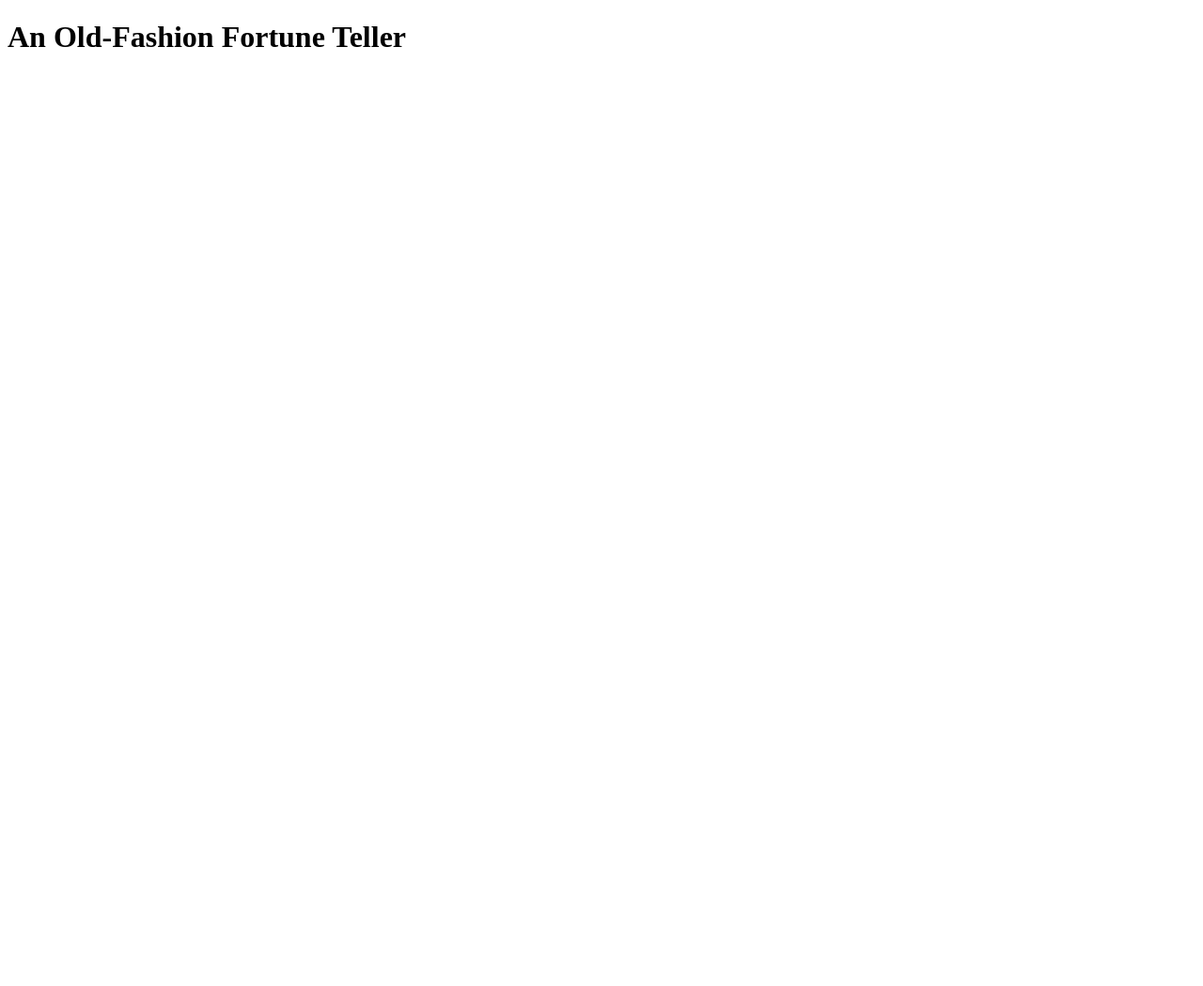
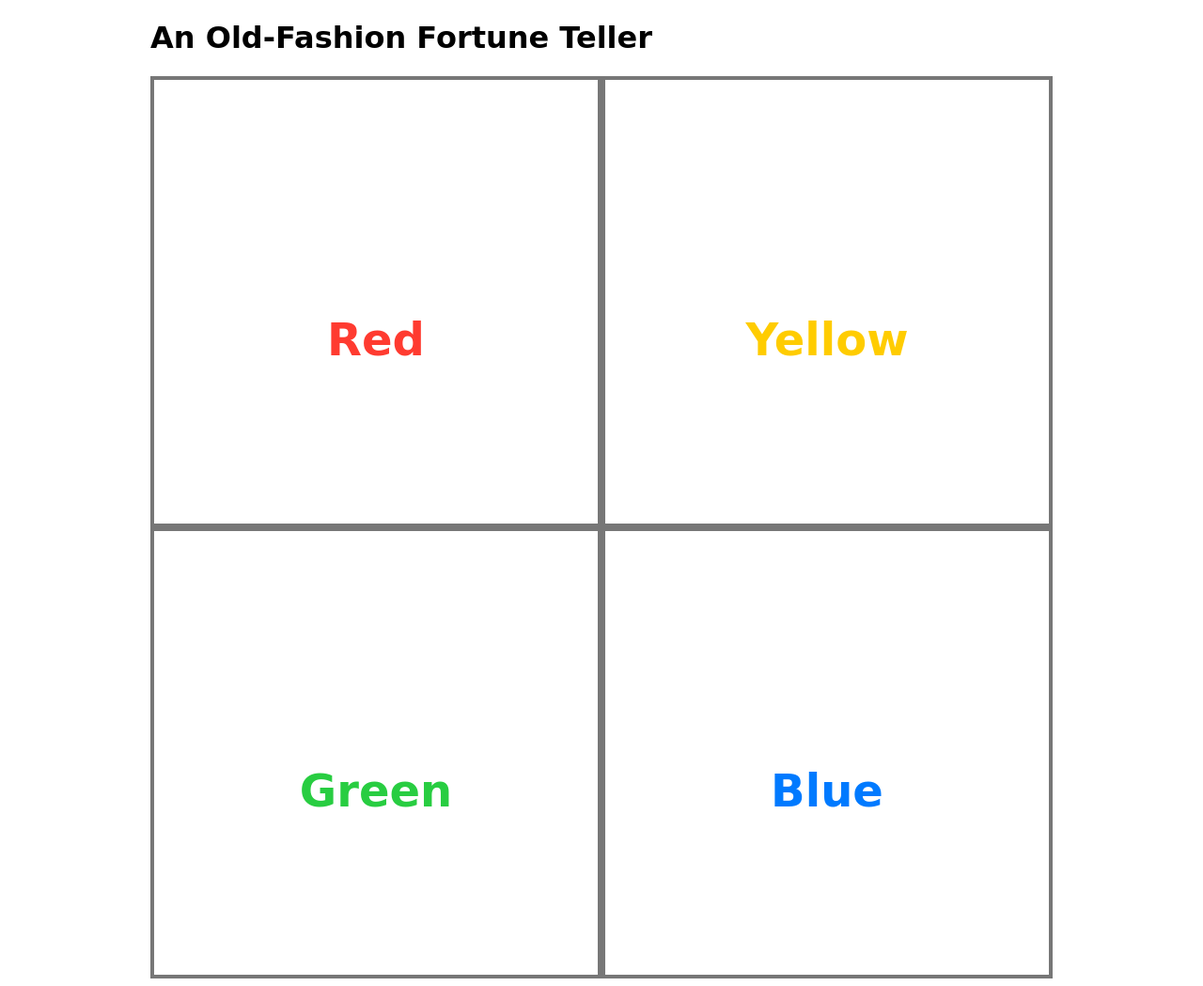
Before and after one commit to mikeuf/p3-black-mike, a plain HTML site: page index.html in a window 1280 px wide. Shown: the whole page at 94% size. Before the commit the page ends 800 px from the top, so only its background shows below. Drawn offline with Linux system fonts and the light colour scheme.

Commit message:
Add colors and fonts.

```diff
--- a/css/style.css
+++ b/css/style.css
@@ -14,28 +14,47 @@ header, main {
     padding: 1rem.
 }
 
-fortune-teller-container {
+header h1 {
+    font-family: 'Permanent Marker', cursive;
+}
+
+#fortune-teller-container {
     display: flex;
-    align-items: stretch;
+    flex-direction: row;
+    /* align-items: stretch; */
+    flex-wrap: wrap;
+    height: 960px;
 }
 
 .panel {
     flex: 0 0 480px;
     box-sizing: border-box;
+    height: 480px;
     border: solid 0.25rem #777777;
     text-align: center;
-    padding: 40% 1rem 40% 1rem;
+    padding: 1rem;
+
 }
 
-#red {
-    color: red;
+.panel h2 {
+    position: relative;
+    top: 50%;
+    transform: translateY(-50%);
+    font-family: 'Permanent Marker', cursive;
+    font-size: 3rem;
 }
-#yellow {
-    color: yellow;
+
+
+
+#red h2 {
+    color: rgba(255,59,48,1);
 }
-#green {
-    color: green;
+#yellow h2 {
+    color: rgba(255,204,0,1);
 }
-#blue{
-    color: blue;
+#green h2 {
+    color: rgba(40,205,65,1);
 }
+#blue h2 {
+    color: rgba(0,122,255,1);
+}
--- a/index.html
+++ b/index.html
@@ -3,6 +3,7 @@
   <head>
     <meta charset="utf-8">
     <meta name="viewport" content="width=device-width, initial-scale=1, shrink-to-fit=no">
+    <link rel="stylesheet" type="text/css" href="css/style.css">
     <title>Project 3 - The Fortune Teller</title>
   </head>
   <body class="fade-in-on-page-load">
@@ -13,10 +14,18 @@
     </header>
     <main>
 <section id="fortune-teller-container">
-    <div class="panel"></div>
-    <div class="panel"></div>
-    <div class="panel"></div>
-    <div class="panel"></div>
+    <div id="red" class="panel">
+        <h2>Red</h2>
+    </div>
+    <div id="yellow" class="panel">
+        <h2>Yellow</h2>
+    </div>
+    <div id="green" class="panel">
+        <h2>Green</h2>
+    </div>
+    <div id="blue" class="panel">
+        <h2>Blue</h2>
+    </div>
 </section>
     </main>
     </div>
```
